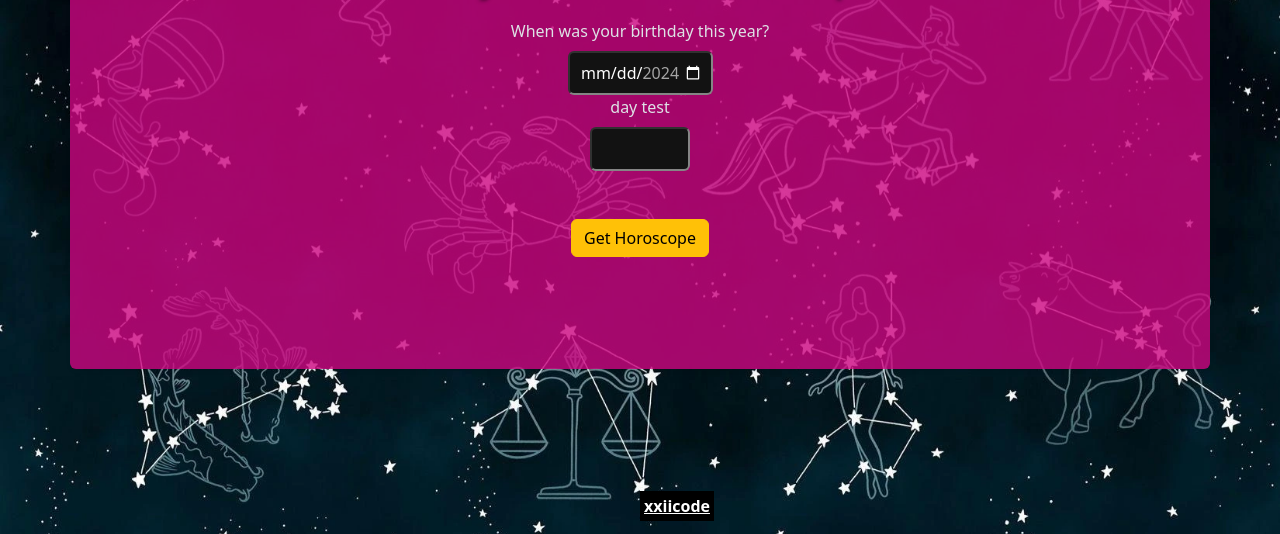
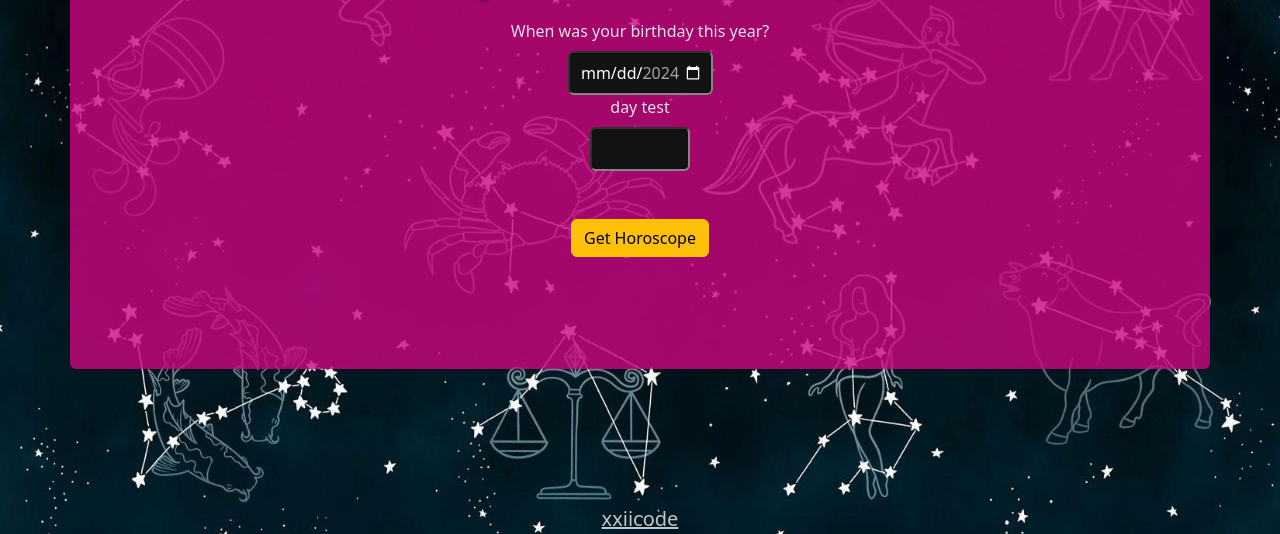
Before and after one commit to xxiicode/codedex-horoscope, a plain HTML site: page index.html in a window 1280 px wide. Shown: the part 266-800 px from the top of the page. Drawn offline with nearby package versions, Linux system fonts and the light colour scheme.

Commit message:
Update index.html

```diff
--- a/index.html
+++ b/index.html
@@ -31,14 +31,14 @@
             <section>
                 <div>
                     <h2 class="fw-bold" id="yourSign"></h2>
-                    <p class="fst-italic fs-4" id="answer"></p>
+                    <p class="fst-italic fs-2" id="answer"></p>
                 </div>
             </section>
         </section>
 
     </main>
-    <footer class="position-absolute bottom-0 start-50">
-        <p class="fw-bold text-white"><a class="text-white bg-black p-1" href="https://github.com/xxiicode">xxiicode</a></p>
+    <footer class="position-absolute bottom-0 start-50 translate-middle-x">
+        <small class="text-white opacity-75 fs-5"><a class="text-white" href="https://github.com/xxiicode">xxiicode</a></small>
     </footer>
 
     <script src="https://cdn.jsdelivr.net/npm/bootstrap@5.3.3/dist/js/bootstrap.bundle.min.js"
```
